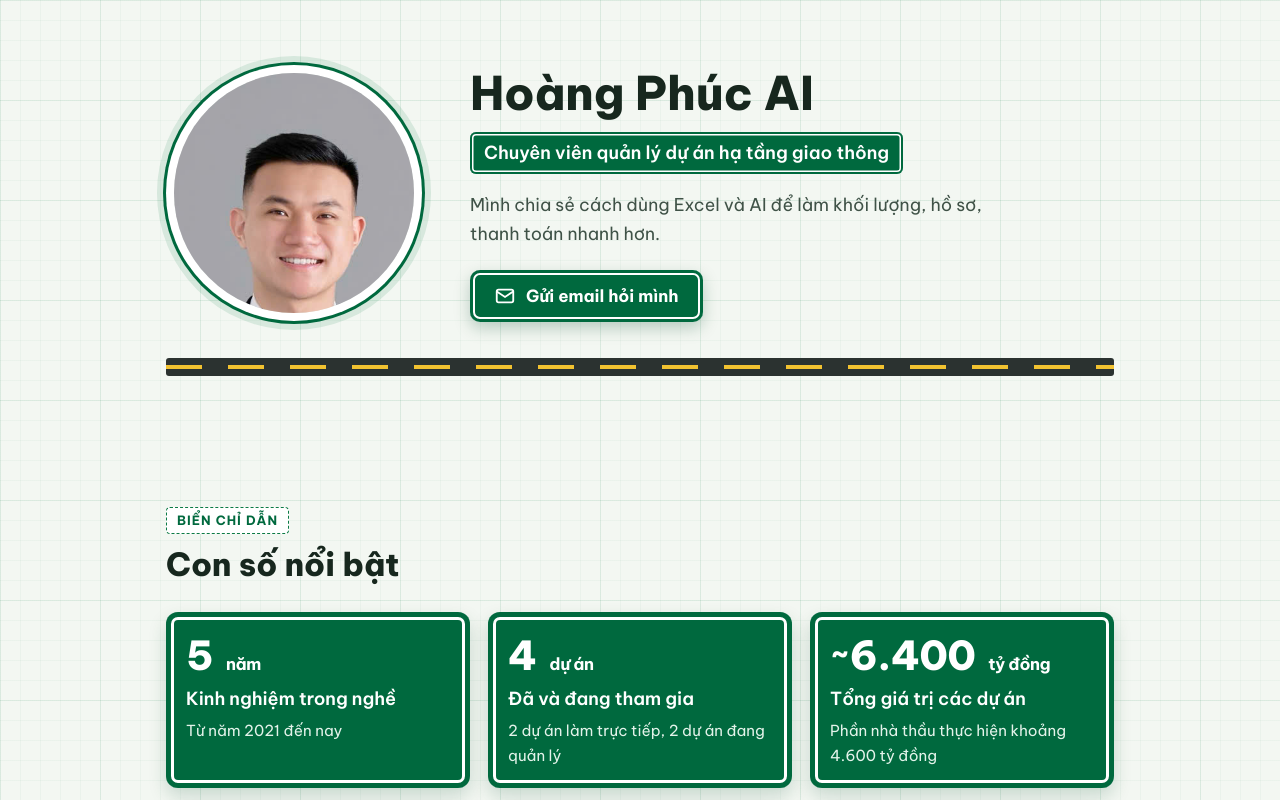
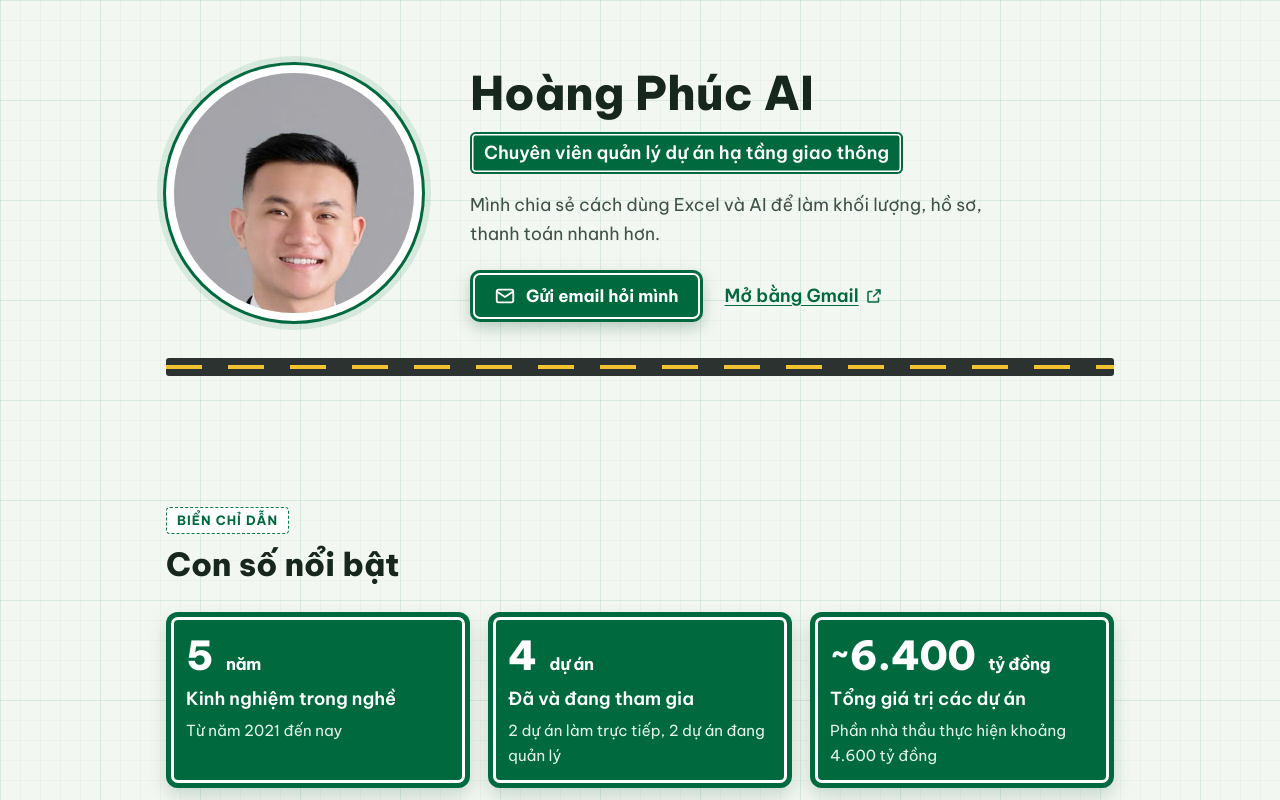
Before and after one commit to phucbuihs-sudo/phucbuihs-sudo.github.io, a plain HTML site: page index.html in a window 1280 px wide. Shown: the top 800 px of the page. Drawn offline with Linux system fonts and the light colour scheme.

Commit message:
Them nut Mo bang Gmail canh nut gui email
Co-Authored-By: Claude Opus 5.5 <noreply@anthropic.com>

```diff
--- a/index.html
+++ b/index.html
@@ -69,6 +69,12 @@
   }
   .btn:hover { background: var(--sign-dark); transform: translateY(-2px); }
   .btn svg { width: 22px; height: 22px; flex: none; }
+  .cta { display: flex; flex-wrap: wrap; align-items: center; justify-content: center; gap: 12px 18px; }
+  .gmail-link {
+    display: inline-flex; align-items: center; gap: 6px; min-height: 44px; padding: 8px 4px;
+    font-weight: 600; color: var(--sign); text-underline-offset: 3px;
+  }
+  .gmail-link svg { width: 18px; height: 18px; flex: none; }
 
   /* ===== Hero ===== */
   header.hero { padding: 40px 0 48px; position: relative; }
@@ -216,6 +222,7 @@
     h2 { font-size: 2rem; }
     header.hero { padding: 64px 0 56px; }
     .hero-inner { flex-direction: row; text-align: left; gap: 48px; }
+    .cta { justify-content: flex-start; }
     .portrait-frame { width: 256px; height: 256px; flex: none; }
     .portrait-frame img { width: 240px; height: 240px; }
     .hero h1 { font-size: 2.9rem; }
@@ -245,12 +252,16 @@
         <h1>Hoàng Phúc AI</h1>
         <p class="role">Chuyên viên quản lý dự án hạ tầng giao thông</p>
         <p class="intro" style="margin-top:16px">Mình chia sẻ cách dùng Excel và AI để làm khối lượng, hồ sơ, thanh toán nhanh hơn.</p>
-        <p style="margin-top:22px">
+        <div class="cta" style="margin-top:22px">
           <a class="btn" href="mailto:phucbuihs@gmail.com">
             <svg viewBox="0 0 24 24" fill="none" stroke="currentColor" stroke-width="2" aria-hidden="true"><rect x="3" y="5" width="18" height="14" rx="2"/><path d="M3 7l9 6 9-6"/></svg>
             Gửi email hỏi mình
           </a>
-        </p>
+          <a class="gmail-link" href="https://mail.google.com/mail/?view=cm&amp;fs=1&amp;to=phucbuihs@gmail.com" target="_blank" rel="noopener">
+            Mở bằng Gmail
+            <svg viewBox="0 0 24 24" fill="none" stroke="currentColor" stroke-width="2" aria-hidden="true"><path d="M14 4h6v6M20 4l-9 9M18 14v5a1 1 0 0 1-1 1H5a1 1 0 0 1-1-1V7a1 1 0 0 1 1-1h5"/></svg>
+          </a>
+        </div>
       </div>
     </div>
     <div class="hero-road" aria-hidden="true"></div>
@@ -432,6 +443,10 @@
           <svg viewBox="0 0 24 24" fill="none" stroke="currentColor" stroke-width="2" aria-hidden="true"><rect x="3" y="5" width="18" height="14" rx="2"/><path d="M3 7l9 6 9-6"/></svg>
           Gửi email cho mình
         </a>
+        <p style="margin-top:10px"><a class="gmail-link" style="color:#fff" href="https://mail.google.com/mail/?view=cm&amp;fs=1&amp;to=phucbuihs@gmail.com" target="_blank" rel="noopener">
+          Hoặc mở bằng Gmail
+          <svg viewBox="0 0 24 24" fill="none" stroke="currentColor" stroke-width="2" aria-hidden="true"><path d="M14 4h6v6M20 4l-9 9M18 14v5a1 1 0 0 1-1 1H5a1 1 0 0 1-1-1V7a1 1 0 0 1 1-1h5"/></svg>
+        </a></p>
         <p class="email"><a href="mailto:phucbuihs@gmail.com">phucbuihs@gmail.com</a></p>
       </div>
     </div>
```
